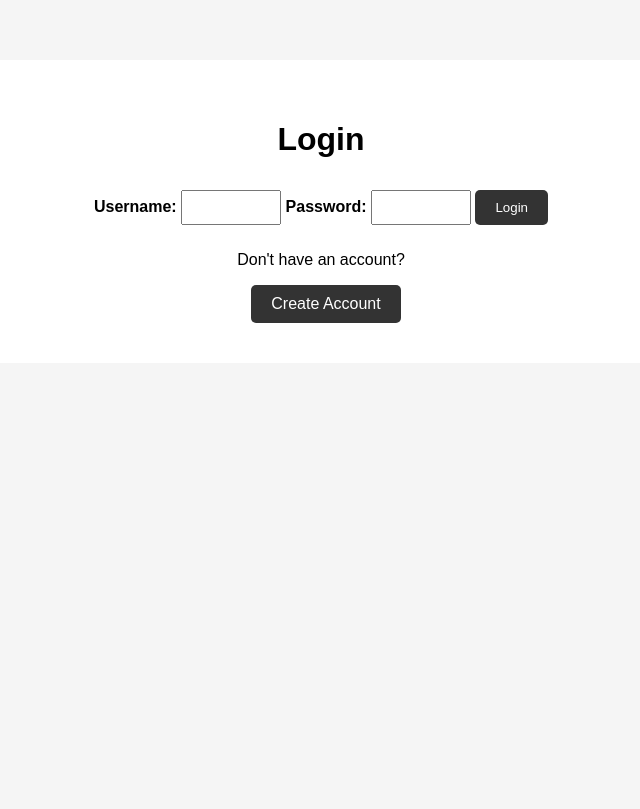
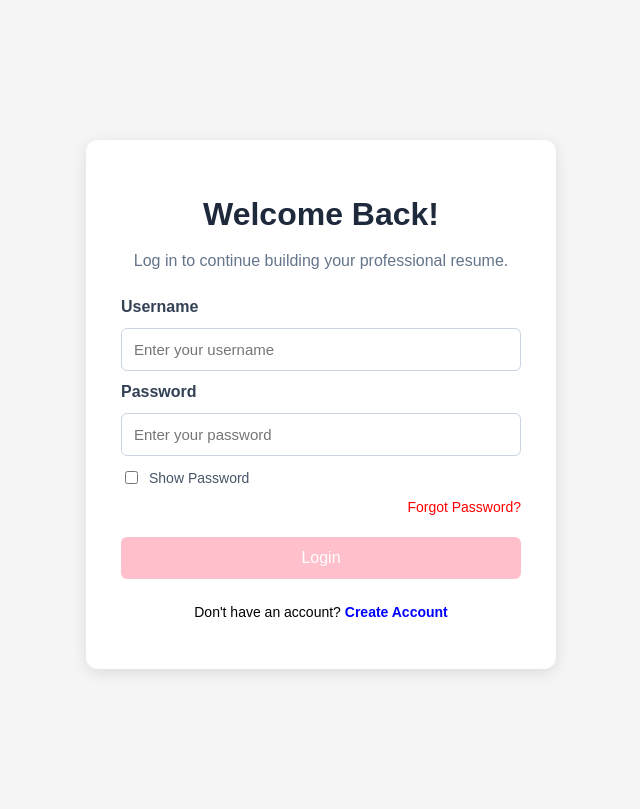
Before and after one commit to Cherry-tech14/resume_builder, a Flask app: page /login in a window 1280 px wide. Shown: the whole page, without its empty margins (319-959 px from the left). Before the commit the page ends 323 px from the top, so only its background shows below. Run offline with Flask 3, Linux system fonts and the light colour scheme.

```diff
--- a/static/style.css
+++ b/static/style.css
@@ -502,3 +502,136 @@ body {
 .validation-errors li {
     margin-bottom: 6px;
 }
+
+.auth-options {
+    display: flex;
+    flex-direction: column;
+    align-items: center;
+    gap: 15px;
+    margin-top: 30px;
+}
+
+.register-btn,
+.login-btn {
+    display: inline-block;
+    padding: 12px 25px;
+    text-decoration: none;
+    border-radius: 6px;
+}
+
+.register-btn {
+    background-color: #2563eb;
+    color: white;
+
+}
+.login-btn {
+    background-color: #e5e7eb;
+    color: #111827;
+}
+
+.login-container {
+    max-width: 400px;
+    margin: 80px auto;
+    padding: 35px;
+    background-color: white;
+    border-radius: 12px;
+    box-shadow: 0 4px 15px rgba(0, 0, 0, 0.1);
+    text-align: center;
+}
+
+.login-container h1 {
+    margin-bottom: 10px;
+    color: #1e293b;
+}
+
+.login-subtitle {
+    color: #64748b;
+    margin-bottom: 25px;
+    line-height: 1.5;
+}
+
+.login-form {
+    display: flex;
+    flex-direction: column;
+    text-align: left;
+    gap: 12px;
+}
+
+.login-form > label {
+    font-weight: bold;
+    color: #334155;
+}
+
+.login-form > input {
+    padding: 12px;
+    border: 1px solid #cbd5e1;
+    border-radius: 6px;
+    font-size: 15px;
+    width: 100%;
+    box-sizing: border-box;
+}
+
+.login-form > input:focus {
+    outline: 2px solid #2563eb;
+    border-color: #2563eb;
+}
+
+.show-password {
+    display: flex;
+    align-items: center;
+    gap: 8px;
+}
+
+.show-password input {
+    width: auto;
+}
+
+.show-password label {
+    font-size: 14px;
+    color: #475569;
+}
+
+.forgot-password {
+    text-align: right;
+    font-size: 14px;
+    color: red;
+    text-decoration: none;
+}
+
+.login-form .login-btn {
+    padding: 12px;
+    background-color: pink;
+    color: white;
+    border: none;
+    border-radius: 6px;
+    font-size: 16px;
+    cursor: pointer;
+    margin-top: 10px;
+}
+
+.login-form .login-btn:hover {
+    background-color: #1d4ed8;
+}
+
+.register-text {
+    margin-top: 25px;
+    font-size: 14px;
+}
+
+.register-text a {
+    color: blue;
+    text-decoration: none;
+    font-weight: bold;
+}
+
+.login-error {
+    color: #dc2626;
+    margin-bottom: 15px;
+}
+
+@media (max-width: 480px) {
+    .login-container {
+        margin: 30px 15px;
+        padding: 25px 20px;
+    }
+}
--- a/templates/login.html
+++ b/templates/login.html
@@ -1,7 +1,11 @@
 <!DOCTYPE html>
-<html>
+<html lang="en">
 <head>
-    <title>Login</title>
+    <meta charset="UTF-8">
+    <meta name="viewport" content="width=device-width, initial-scale=1.0">
+
+    <title>Login - Resume Builder</title>
+
     <link
         rel="stylesheet"
         href="{{ url_for('static', filename='style.css') }}"
@@ -9,42 +13,85 @@
 </head>
 
 <body>
-    <div class="home-container">
-        <h1>Login</h1>
+
+    <div class="login-container">
+
+        <h1>Welcome Back!</h1>
+
+        <p class="login-subtitle">
+            Log in to continue building your professional resume.
+        </p>
 
         {% if error %}
-            <p>{{ error }}</p>
+            <p class="login-error">{{ error }}</p>
         {% endif %}
 
-        <form action="/login" method="POST">
-            <label for="username">Username:</label>
+        <form action="/login" method="POST" class="login-form">
+
+            <label for="username">Username</label>
+
             <input
                 type="text"
                 id="username"
                 name="username"
+                placeholder="Enter your username"
+                autocomplete="username"
                 required
             >
 
-            <label for="password">Password:</label>
+            <label for="password">Password</label>
+
             <input
                 type="password"
                 id="password"
                 name="password"
+                placeholder="Enter your password"
+                autocomplete="current-password"
                 required
             >
 
-            <button type="submit">Login</button>
+            <div class="show-password">
+                <input
+                    type="checkbox"
+                    id="show-password"
+                >
+
+                <label for="show-password">
+                    Show Password
+                </label>
+            </div>
+
+            <a href="#" class="forgot-password">
+                Forgot Password?
+            </a>
+
+            <button type="submit" class="login-btn">
+                Login
+            </button>
+
         </form>
 
-        <p>
+        <p class="register-text">
             Don't have an account?
-
+            <a href="/register">Create Account</a>
         </p>
-          <a href="/register" class="register-link">
-            Create Account
-
-          </a>
 
     </div>
+
+    <script>
+        const showPassword = document.getElementById("show-password");
+        const passwordInput = document.getElementById("password");
+
+        showPassword.addEventListener("change", function () {
+
+            if (showPassword.checked) {
+                passwordInput.type = "text";
+            } else {
+                passwordInput.type = "password";
+            }
+
+        });
+    </script>
+
 </body>
 </html>
```
Also changed, not shown: templates/index.html (+12 -17 lines).
